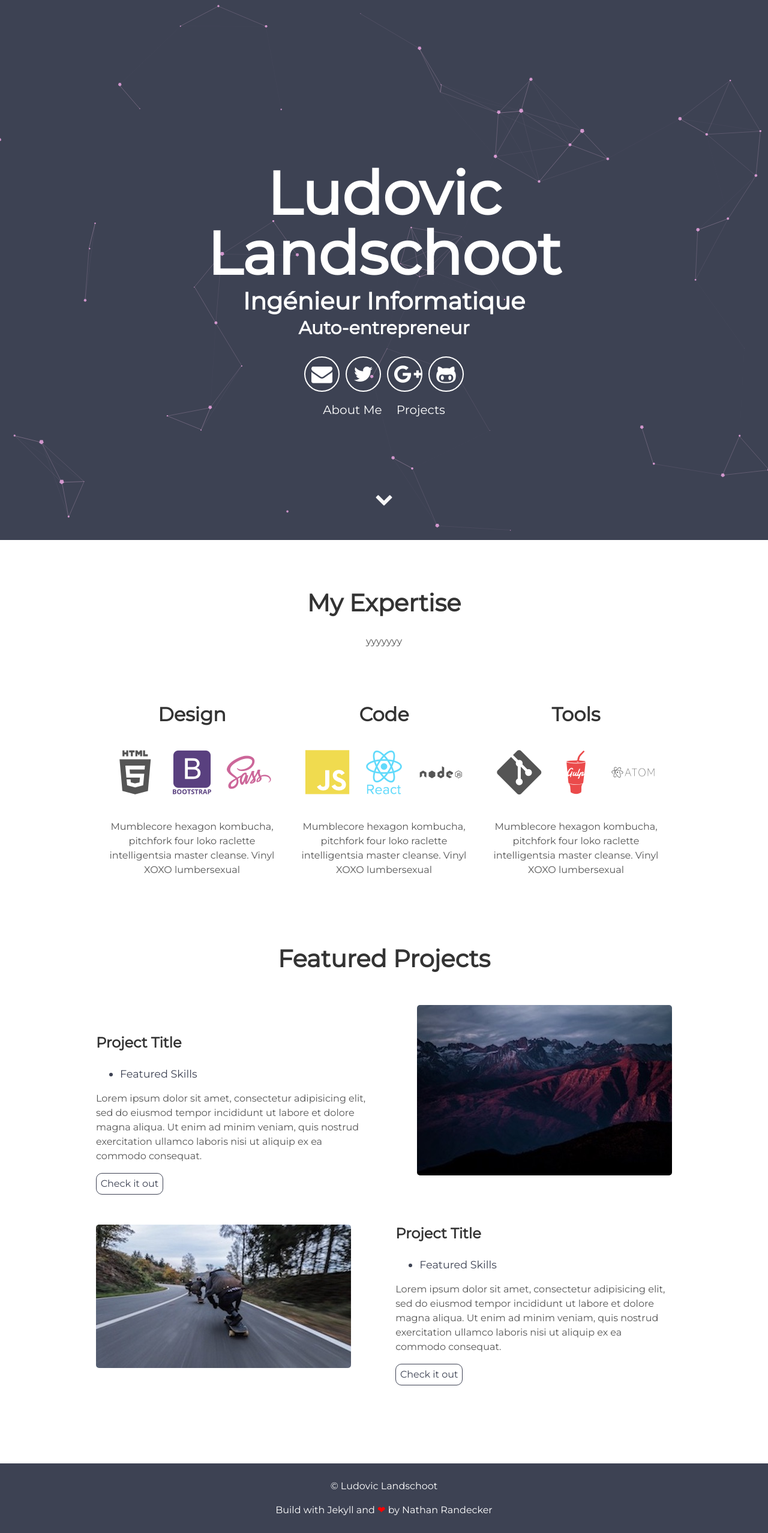
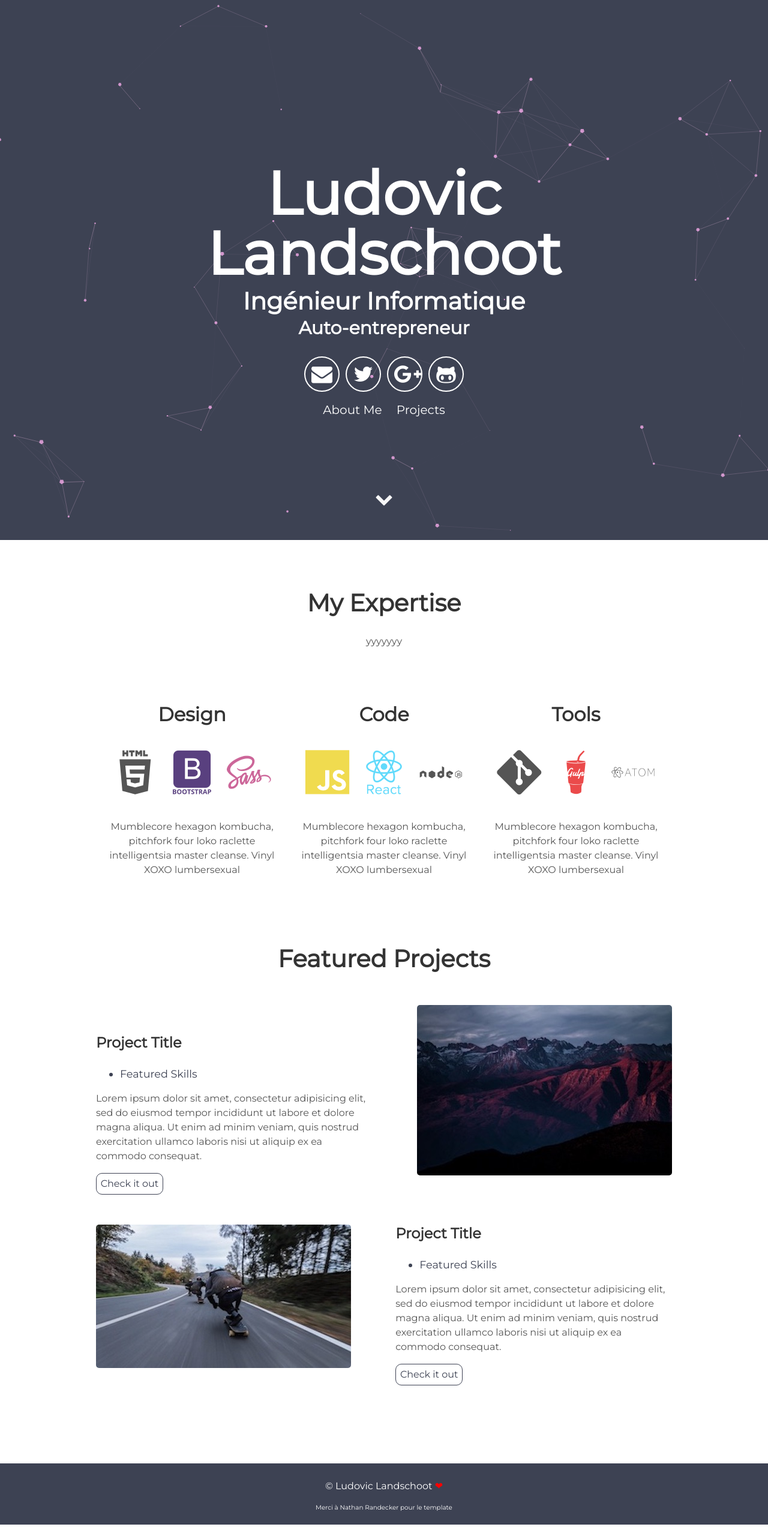
Before and after one commit to landschootl/landschootl.github.io, a Jekyll site: the page built from index.html, in a window 1280 px wide. Shown: the whole page at 60% size. Built offline with Jekyll 4.4.1, drawn with Linux system fonts in a browser that asks for light colours.

Commit message:
refactor (footer): change thanks

```diff
--- a/_includes/footer.html
+++ b/_includes/footer.html
@@ -1,6 +1,6 @@
 <footer class="footer">
-    <p>&copy; {{site.username}}</p>
-    <p>Build with Jekyll and <span class="love">❤</span> by <a href="https://github.com/nrandecker">Nathan Randecker</a></p>
+    <p>&copy; {{site.username}} <span class="love">❤</span></p>
+    <p id="thanks-template">Merci à <a href="https://github.com/nrandecker">Nathan Randecker</a> pour le template</p>
 </footer>
 <script src="//cdn.jsdelivr.net/particles.js/2.0.0/particles.min.js"></script>
 <script src="{{ "/assets/js/sweet-scroll.min.js" | prepend: site.baseurl }}"></script>
--- a/src/styles/_footer.scss
+++ b/src/styles/_footer.scss
@@ -18,4 +18,7 @@
       color: $sec;
     }
   }
+  #thanks-template {
+    font-size: 65%;
+  }
 }
```
Also changed, not shown: assets/css/main.css.
